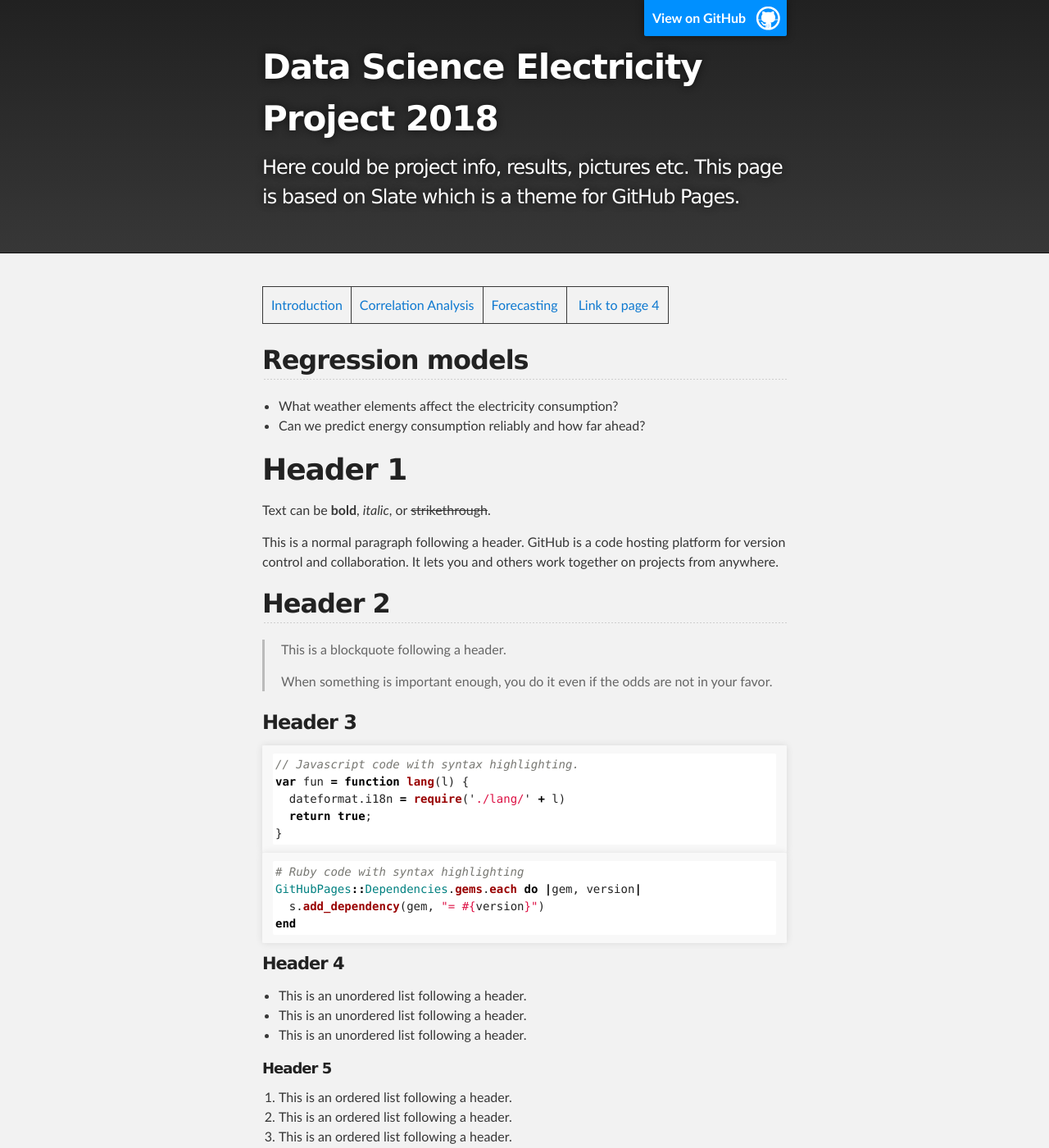
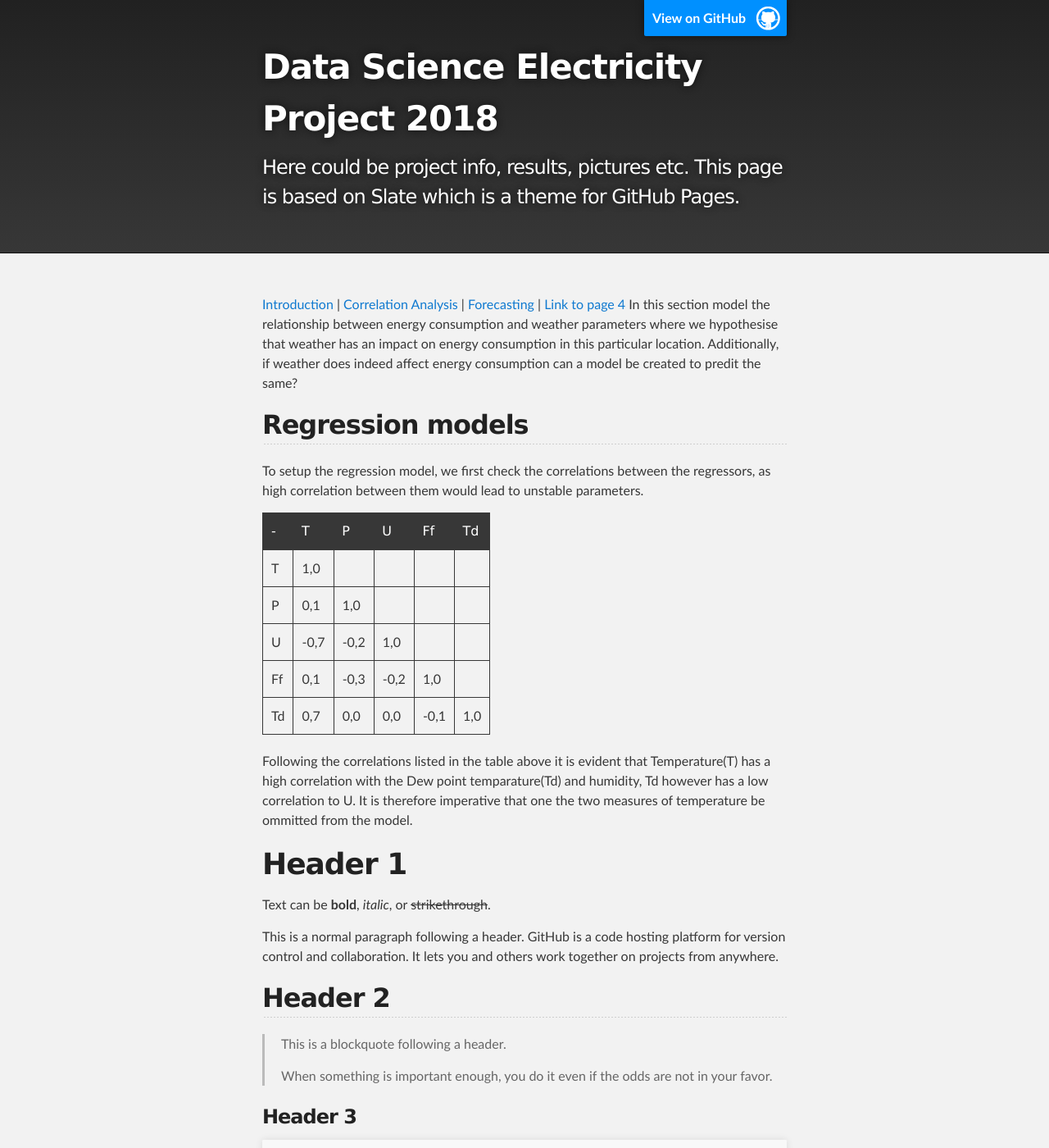
Before and after one commit to dmuiruri/ds_proj, a Jekyll site: the page built from docs/pages/forecasting.md, in a window 1280 px wide and 1400 px high. Shown: the whole window at 82% size. Built offline with Jekyll 4.4.1, drawn with Linux system fonts in a browser that asks for light colours.

Commit message:
added a correlation table for weather parameters

```diff
--- a/docs/pages/forecasting.md
+++ b/docs/pages/forecasting.md
@@ -3,11 +3,20 @@ layout: default
 ---
 
 [Introduction](./../index.html) | [Correlation Analysis](./../pages/corr_analysis.html) | [Forecasting](./../pages/forecasting.html) | [Link to page 4](./pages/another-page.html)
+In this section model the relationship between energy consumption and weather parameters where we hypothesise that weather has an impact on energy consumption in this particular location. Additionally, if weather does indeed affect energy consumption can a model be created to predit the same?
 
 ## Regression models
-* What weather elements affect the electricity consumption?
-* Can we predict energy consumption reliably and how far ahead?
+To setup the regression model, we first check the correlations between the regressors, as high correlation between them would lead to unstable parameters.
 
+| -  |   T  |   P   |   U  |   Ff |   Td |
+|:---|:-----|:------|:-----|------|:-----|
+| T	 | 1,0	|     	|      |      |	     |
+| P	 | 0,1	|  1,0	|      |     	|      |
+| U	 | -0,7	| -0,2	| 1,0	 |    	|      |
+| Ff | 0,1	| -0,3	| -0,2 |	1,0	|      |
+| Td | 0,7	|  0,0	| 0,0	 | -0,1	|  1,0 |
+
+Following the correlations listed in the table above it is evident that Temperature(T) has a high correlation with the Dew point temparature(Td) and humidity, Td however has a low correlation to U. It is therefore imperative that one the two measures of temperature be ommitted from the model.
 
 # Header 1
 
```
